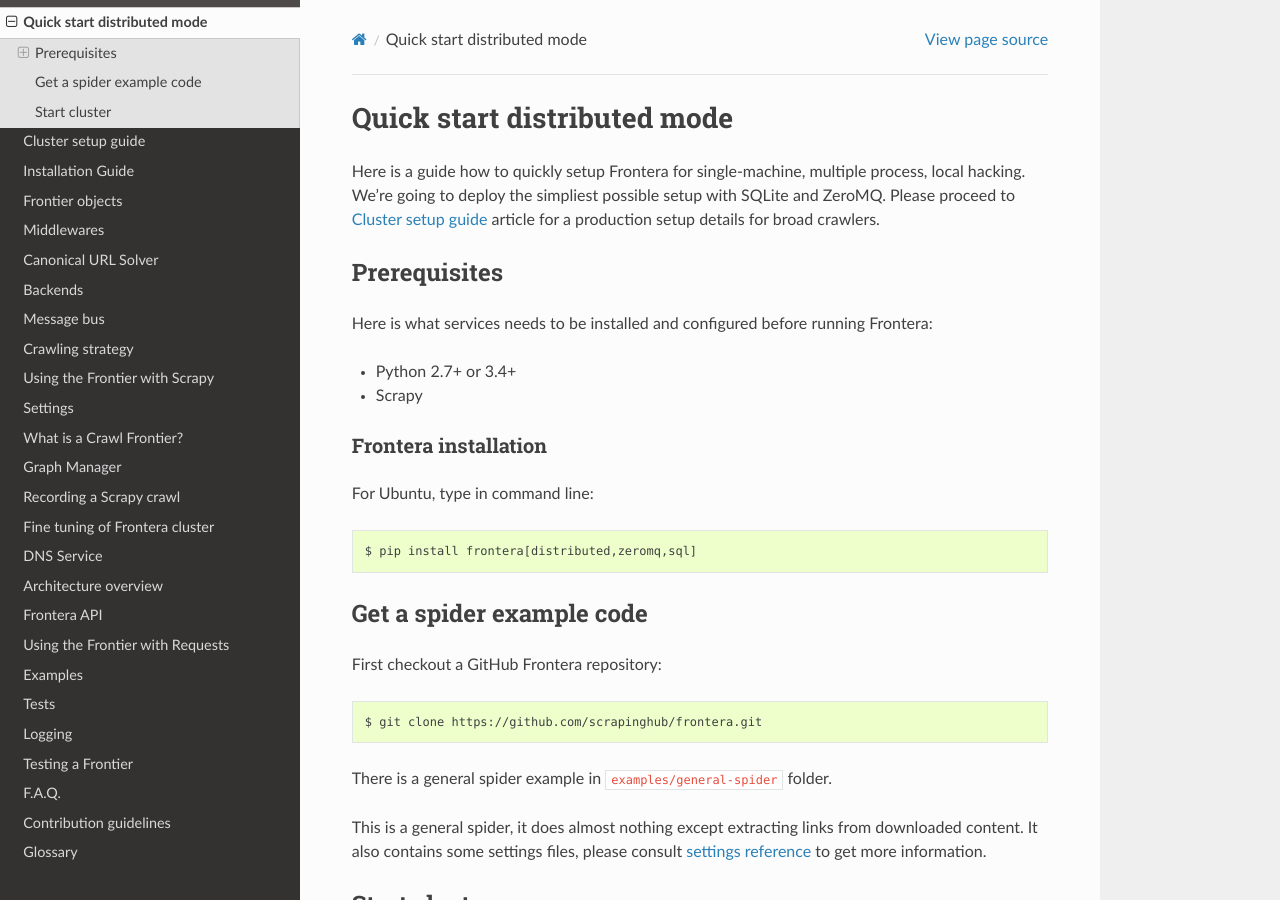
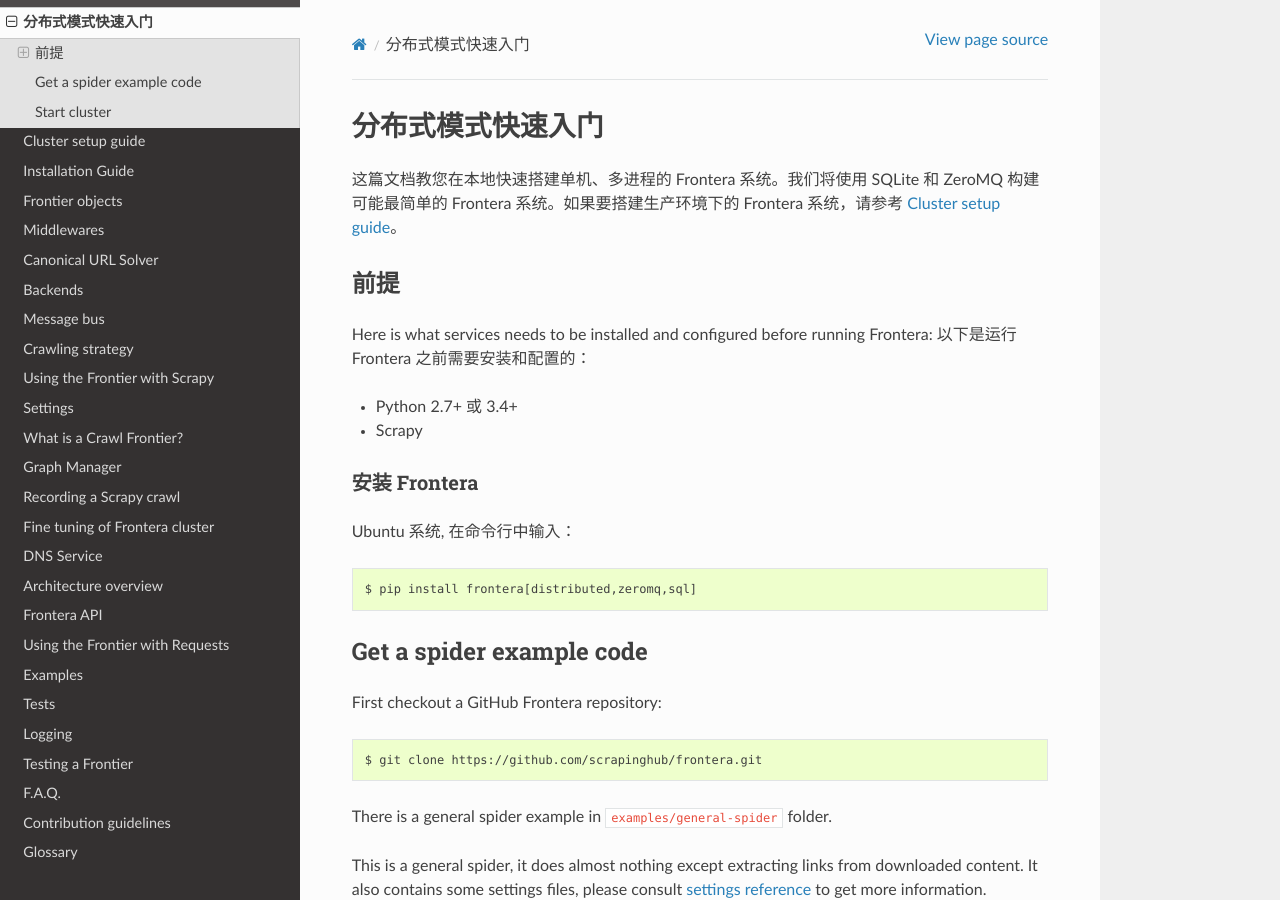
Before and after one commit to xsren/frontera-docs-zh_CN, a Sphinx documentation site: the page built from docs/source/topics/quick-start-distributed.rst, in a window 1280 px wide and 900 px high. Built offline with Sphinx 7.4.7 and the Read the Docs theme 2.0.0, drawn with Linux system fonts in a browser that asks for light colours.

Commit message:
finish quick-start-distributed quick-start-single

```diff
--- a/docs/source/topics/quick-start-distributed.rst
+++ b/docs/source/topics/quick-start-distributed.rst
@@ -1,24 +1,23 @@
 ============================
-Quick start distributed mode
+分布式模式快速入门
 ============================
 
-Here is a guide how to quickly setup Frontera for single-machine, multiple process, local hacking. We're going to deploy
-the simpliest possible setup with SQLite and ZeroMQ. Please proceed to :doc:`cluster-setup` article for a
-production setup details for broad crawlers.
+这篇文档教您在本地快速搭建单机、多进程的 Frontera 系统。我们将使用 SQLite 和 ZeroMQ 构建可能最简单的 Frontera 系统。如果要搭建生产环境下的 Frontera 系统，请参考 :doc:`cluster-setup`。
 
 .. _basic_requirements:
 
-Prerequisites
+前提
 =============
 
 Here is what services needs to be installed and configured before running Frontera:
+以下是运行 Frontera 之前需要安装和配置的：
 
-- Python 2.7+ or 3.4+
+- Python 2.7+ 或 3.4+
 - Scrapy
 
-Frontera installation
+安装 Frontera
 ---------------------
-For Ubuntu, type in command line: ::
+Ubuntu 系统, 在命令行中输入： ::
 
     $ pip install frontera[distributed,zeromq,sql]
 
--- a/docs/source/topics/quick-start-single.rst
+++ b/docs/source/topics/quick-start-single.rst
@@ -1,5 +1,5 @@
 ==========================
-单进程模式
+单进程模式快速入门
 ==========================
 
 1. 创建您的爬虫
```
